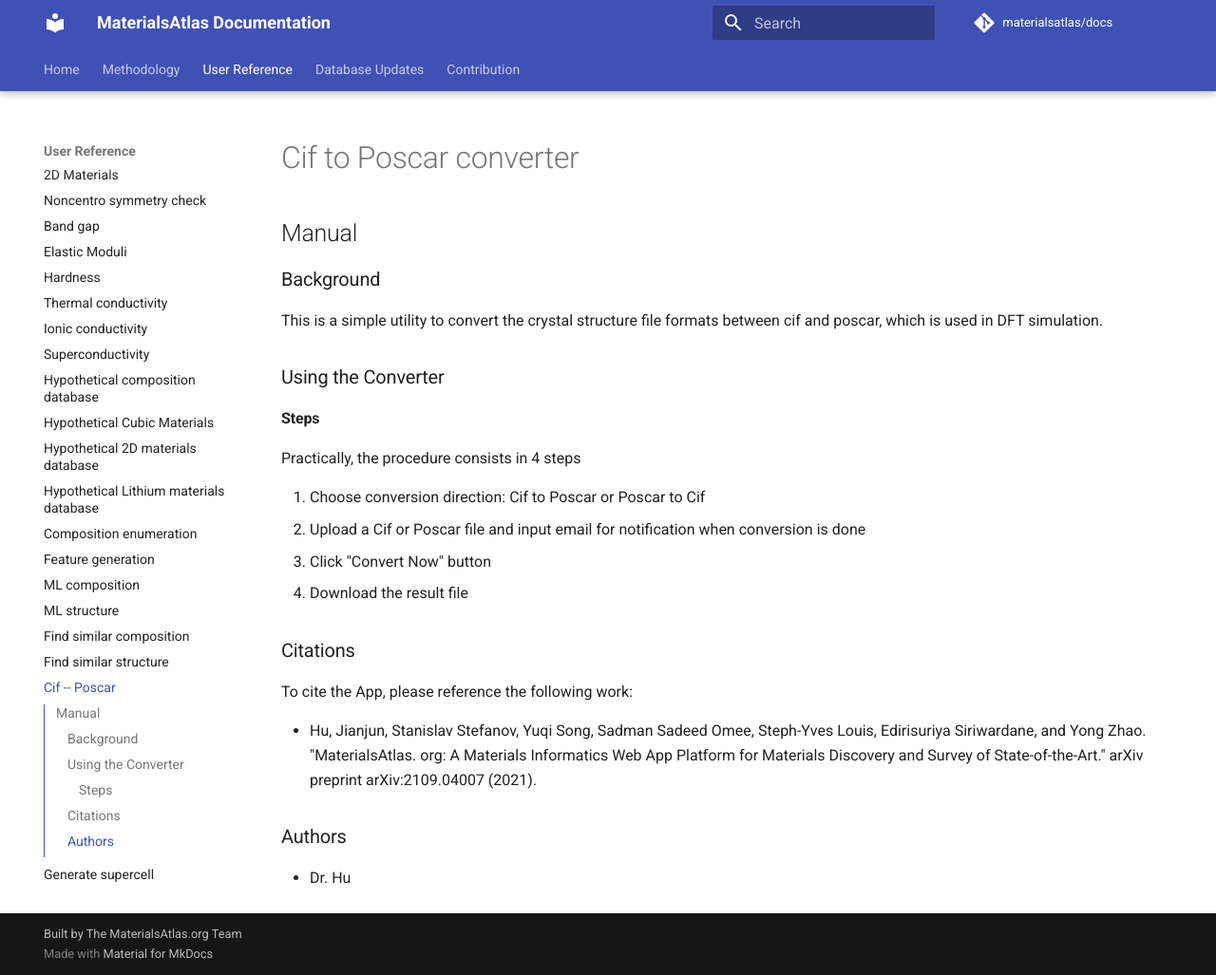
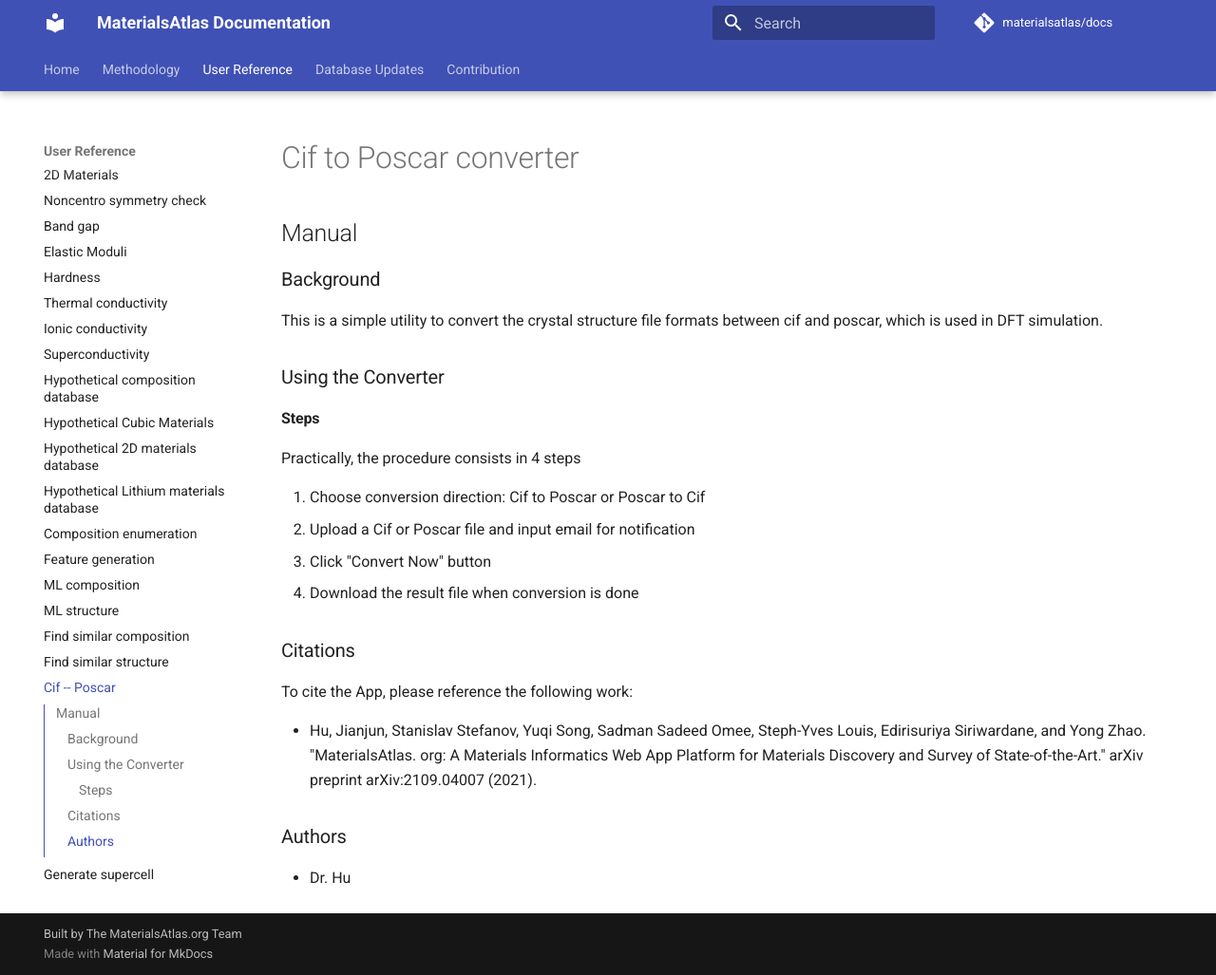
Before and after one commit to usccolumbia/materialsatlas, an MkDocs documentation site: the page built from docs/user-guide/cif-poscar-convert.md, in a window 1280 px wide and 1027 px high. Shown: the whole window at 95% size. Built offline with MkDocs 1.6.1 and Material for MkDocs 9.7.7, drawn with Linux system fonts in a browser that asks for light colours; comment, search, counter and statistics services are not loaded.

```diff
--- a/docs/user-guide/cif-poscar-convert.md
+++ b/docs/user-guide/cif-poscar-convert.md
@@ -14,9 +14,9 @@ This is a simple utility to convert the crystal structure file formats between c
 Practically, the procedure consists in 4 steps
 
 1. Choose conversion direction: Cif to Poscar or Poscar to Cif
-2. Upload a Cif or Poscar file and input email for notification when conversion is done
+2. Upload a Cif or Poscar file and input email for notification
 3. Click "Convert Now" button
-4. Download the result file
+4. Download the result file when conversion is done
 
 
 ### Citations
```
